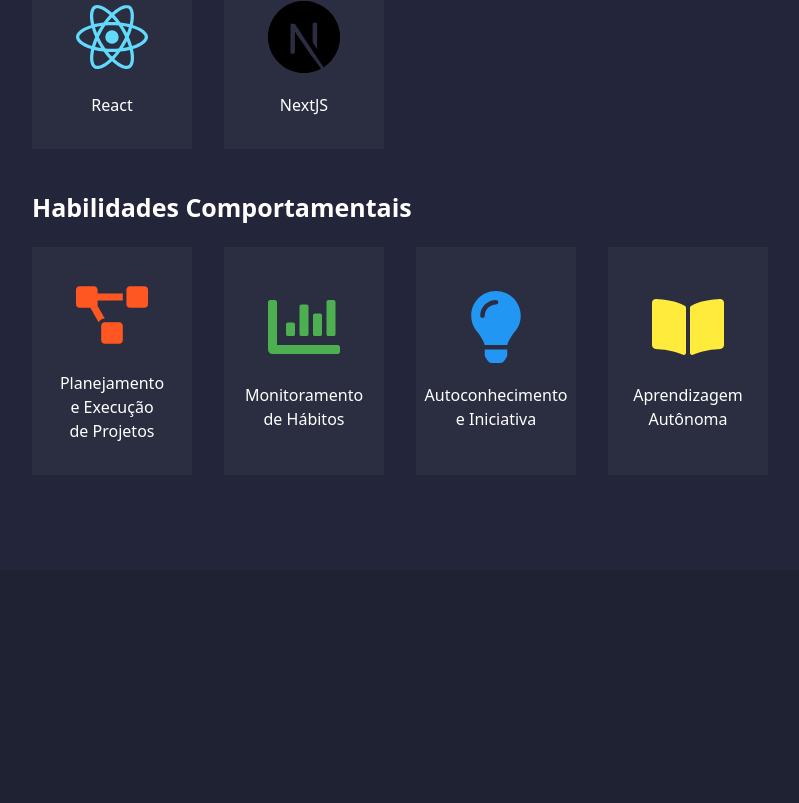
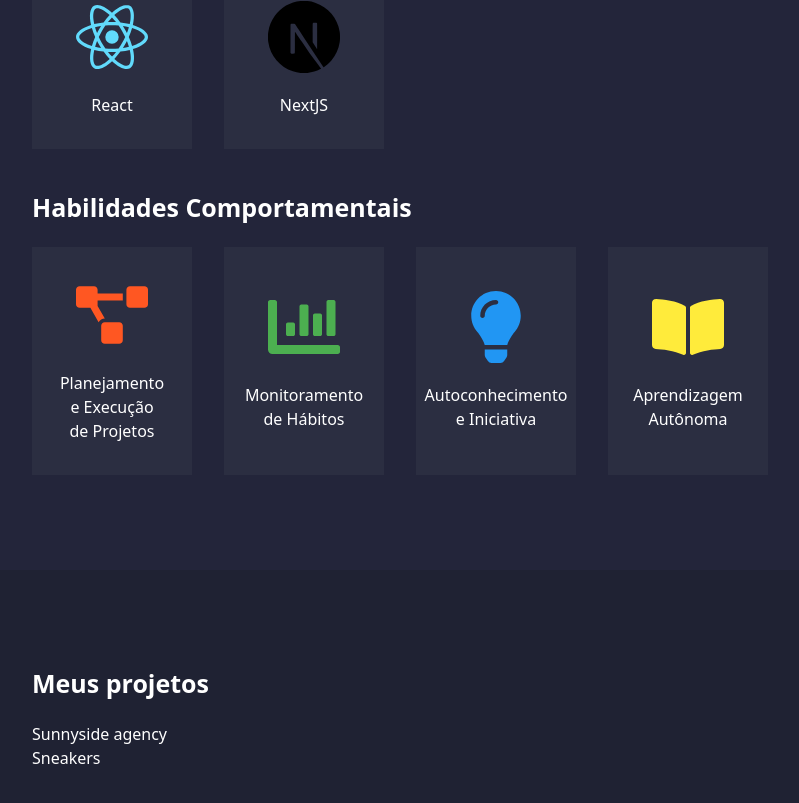
Before and after one commit to Eubiel178/tech-gabriel-next, a Next.js app: page / in a window 1280 px wide. Shown: the part 1671-2474 px from the top of the page, without its empty margins (108-907 px from the left). Before the commit the page ends 2241 px from the top, so only its background shows below. Built offline with nearby package versions, Linux system fonts and the light colour scheme.

Commit message:
refactor: class  container-config adicionada

```diff
--- a/src/components/Sections/Project/index.tsx
+++ b/src/components/Sections/Projects/index.tsx
@@ -1,10 +1,7 @@
-export const Project = () => {
+export const Projects = () => {
   return (
-    <section
-      id="projects__section"
-      className="projects__section centralize-container"
-    >
-      <div className="project__container default-container-config">
+    <section className="centered py-y-default " id="projects__section">
+      <div className="content-width container-config">
         <h2 className="title-2">
           <span className="text-border">Meus</span> projetos
         </h2>
--- a/src/components/index.ts
+++ b/src/components/index.ts
@@ -1,4 +1,5 @@
 export { Header } from "./Header/index";
 export { About } from "./Sections/About";
 export { DeveloperInfo } from "./Sections/DeveloperInfo";
+export { Projects } from "./Sections/Projects";
 export { Skills } from "./Sections/Skills";
--- a/src/pages/index.tsx
+++ b/src/pages/index.tsx
@@ -1,4 +1,4 @@
-import { Header, DeveloperInfo, About, Skills } from "@/components";
+import { Header, DeveloperInfo, About, Skills, Projects } from "@/components";
 
 export default function Home() {
   return (
@@ -9,6 +9,7 @@ export default function Home() {
         <DeveloperInfo />
         <About />
         <Skills />
+        <Projects />
       </main>
     </>
   );
```
Also changed, not shown: src/assets/data/projects.ts (added, +21 -0 lines), src/assets/images/projects/ecommerce-product-page.png (renamed from src/assets/projects/ecommerce-product-page.png), src/assets/images/projects/sunnyside-agency-landing-page.png (renamed from src/assets/projects/sunnyside-agency-landing-page.png).
